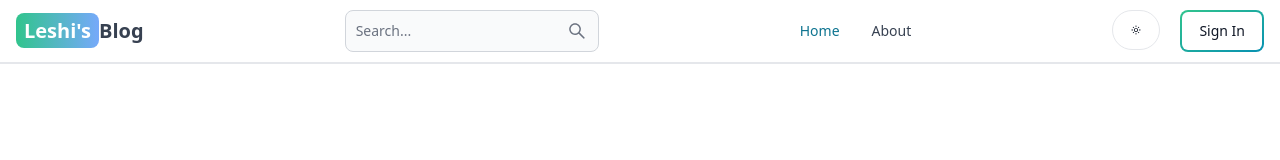
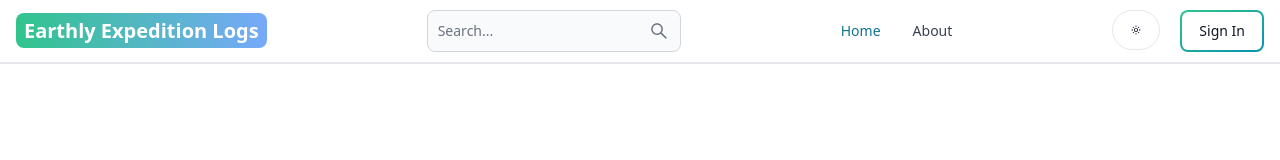
Before and after one commit to imOnVacation/earthly-expedition-logs, a React (Vite) app in the folder client/: page / in a window 1280 px wide. Shown: the top 160 px of the page. Built offline with nearby package versions, Linux system fonts and the light colour scheme; no server answers.

Commit message:
change website name

```diff
--- a/client/src/components/Header.jsx
+++ b/client/src/components/Header.jsx
@@ -55,9 +55,8 @@ export default function Header() {
         className='self-center whitespace-nowrap text-sm sm:text-xl font-semibold dark:text-white'
       >
         <span className='px-2 py-1 bg-gradient-to-r from-green-400 to-blue-400 rounded-lg text-white'>
-          Leshi&apos;s
+          Earthly Expedition Logs
         </span>
-        Blog
       </Link>
       <form onSubmit={handleSearch}>
         <TextInput
```
